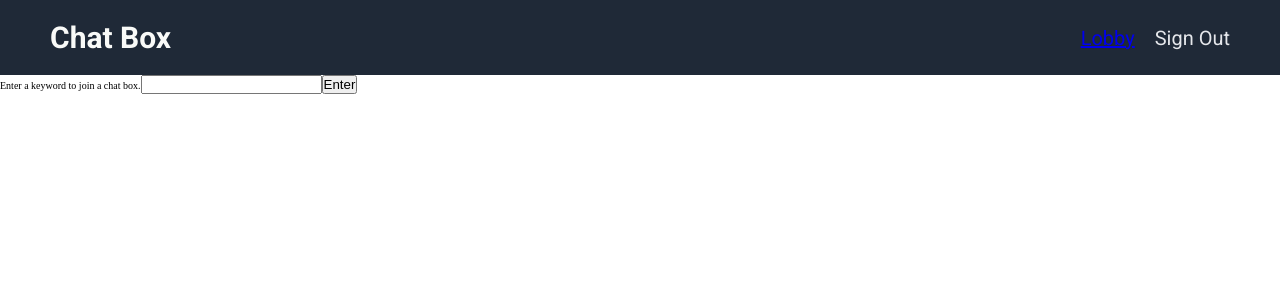
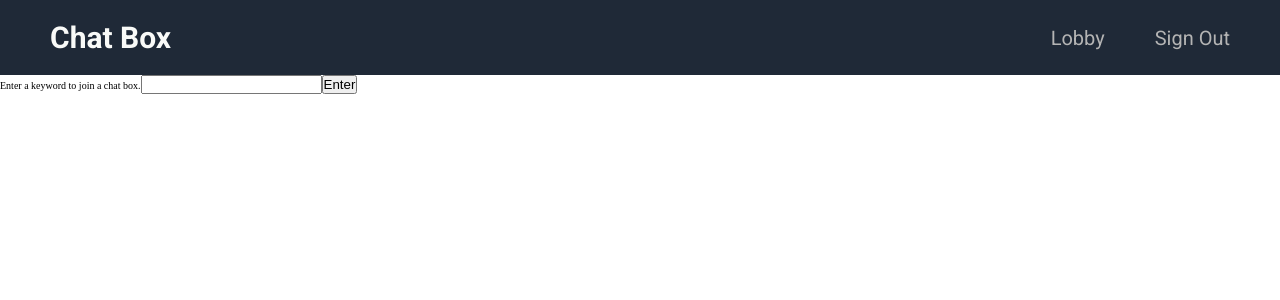
Before and after one commit to wyhong3103/chatbox, a React (Create React App) app: page / in a window 1280 px wide. Shown: the top 300 px of the page. Built offline with nearby package versions, Linux system fonts and the light colour scheme.

Commit message:
Update styles

```diff
--- a/src/styles/General.css
+++ b/src/styles/General.css
@@ -10,7 +10,7 @@ html{
     font-size: 10px;
     --nav-bg : #1F2937;
     --nav-title : #F9FAF8;
-    --nav-link : #E5E7EB;
+    --nav-link : #b4b4b4;
     --blue : #3882F6;
     --dark-blue : #1F2937;
     --chatbox-bg : #E5E7EB;
--- a/src/styles/Nav.css
+++ b/src/styles/Nav.css
@@ -11,16 +11,29 @@ nav{
 h1.title{
     color : var(--nav-title);
     font-size: 3rem;
+    user-select: none;
 }
 
 .nav-right ul{
     list-style: none;
     display: flex;
     flex-direction: row;
-    gap : 2rem;
+    gap : 5rem;
 }
 
 .nav-right li{
     color : var(--nav-link);
     font-size: 2rem;
+    transition: all 0.3s;
 }
+
+.nav-right a{
+    color : var(--nav-link);
+    text-decoration: none;
+    transition: all 0.3s;
+}
+
+.nav-right li:hover, .nav-right a:hover{
+    cursor: pointer;
+    color : var(--nav-title);
+}
```
